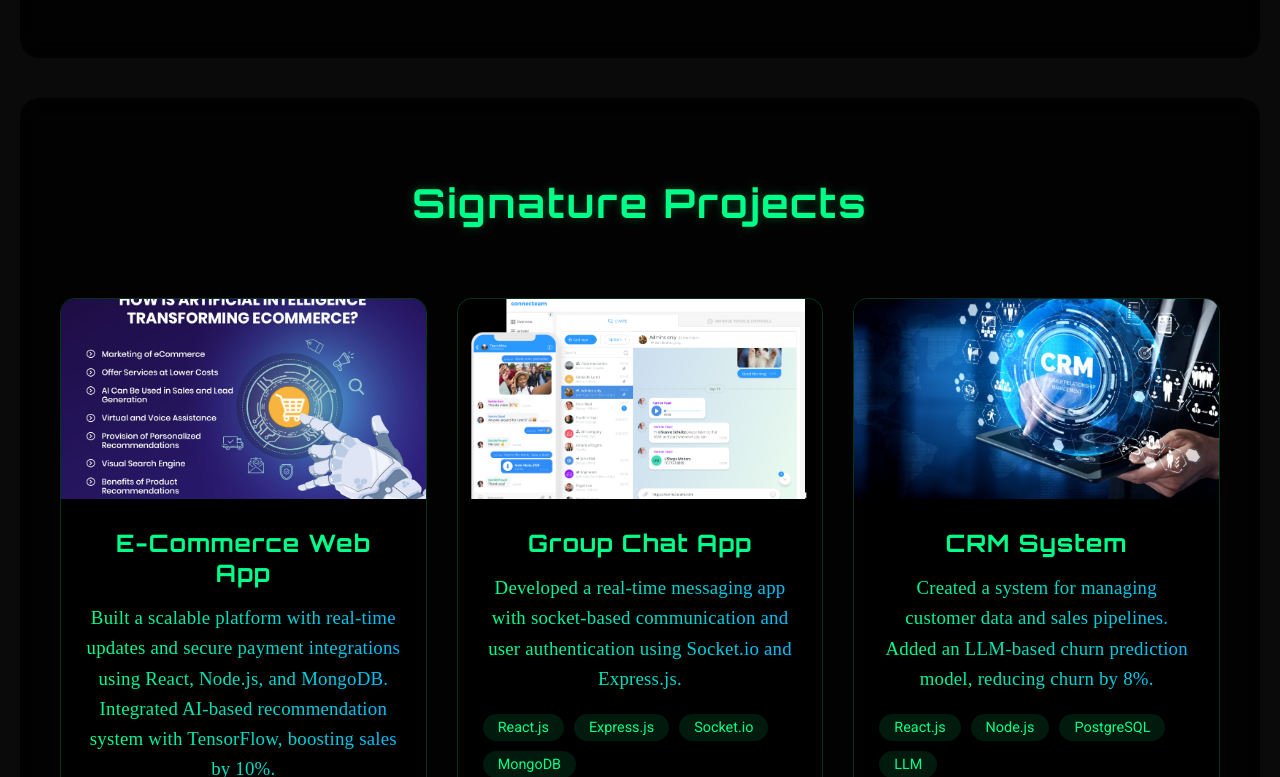
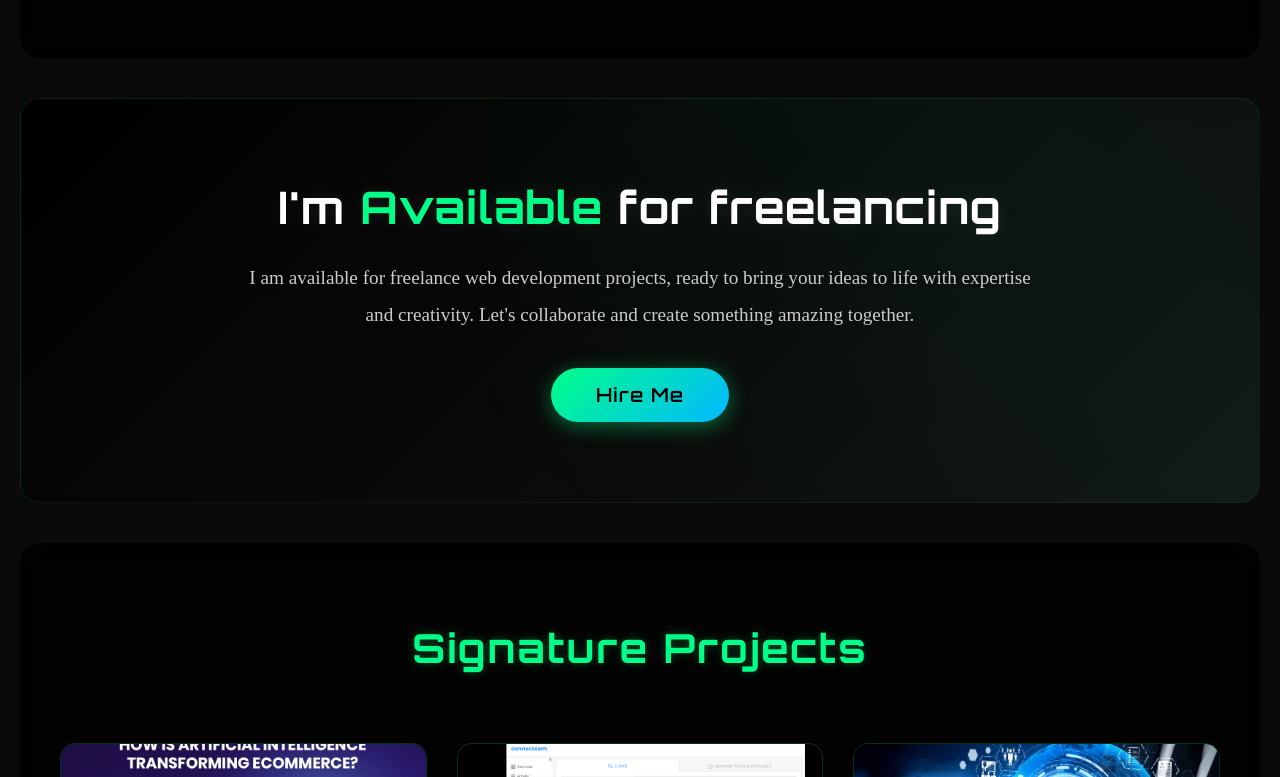
Before and after one commit to monagirhussan786/monagir-portfolio, a React (Create React App) app: page / in a window 1280 px wide. Shown: the part 8023-8800 px from the top of the page. Built offline with nearby package versions, Linux system fonts and the light colour scheme.

Commit message:
add freelancing section

```diff
--- a/src/App.css
+++ b/src/App.css
@@ -574,17 +574,26 @@ header {
 }
 
 .contact-links a {
-  color: #00ff88;
+  display: inline-block;
+  padding: 10px 28px;
+  background: linear-gradient(135deg, #00ff88 0%, #00b8ff 100%);
+  color: #000;
   text-decoration: none;
-  padding: 0.8rem 1.5rem;
-  border: 1px solid #00ff88;
   border-radius: 25px;
-  transition: all 0.3s ease;
+  font-size: 0.95rem;
+  font-weight: 600;
+  font-family: 'Orbitron', sans-serif;
+  letter-spacing: 1px;
+  transition: all 0.3s ease;
+  box-shadow: 0 4px 15px rgba(0, 255, 136, 0.4);
+  border: none;
 }
 
 .contact-links a:hover {
-  background: #00ff88;
-  color: #0a0a0a;
+  background: linear-gradient(135deg, #00ff88 0%, #00ffaa 100%);
+  transform: translateY(-3px) scale(1.05);
+  box-shadow: 0 8px 30px rgba(0, 255, 136, 0.6);
+  color: #000;
 }
 
 /* Animations */
@@ -1083,6 +1092,104 @@ header {
 
 .entry:hover .entry-content p {
   color: #fff;
+}
+
+/* Freelancing Section */
+.freelancing-section {
+  padding: 80px 20px;
+  background: linear-gradient(135deg, rgba(0, 0, 0, 0.95) 0%, rgba(20, 20, 20, 0.95) 100%);
+  backdrop-filter: blur(10px);
+  border-radius: 20px;
+  margin: 40px 20px;
+  text-align: center;
+  position: relative;
+  overflow: hidden;
+  border: 1px solid rgba(0, 255, 136, 0.1);
+}
+
+.freelancing-section::before {
+  content: '';
+  position: absolute;
+  top: 0;
+  left: 0;
+  width: 100%;
+  height: 100%;
+  background: linear-gradient(45deg, transparent, rgba(0, 255, 136, 0.05), transparent);
+  animation: shimmer 3s ease-in-out infinite;
+}
+
+@keyframes shimmer {
+  0%, 100% { opacity: 0.5; transform: translateX(-100%); }
+  50% { opacity: 1; transform: translateX(100%); }
+}
+
+.freelancing-content {
+  position: relative;
+  z-index: 1;
+  max-width: 800px;
+  margin: 0 auto;
+}
+
+.freelancing-content h2 {
+  font-family: 'Orbitron', sans-serif;
+  font-size: 2.8rem;
+  color: #fff;
+  margin-bottom: 25px;
+  text-shadow: 0 0 20px rgba(255, 255, 255, 0.1);
+  letter-spacing: 1px;
+}
+
+.freelancing-content h2 .highlight-yellow {
+  color: #00ff88;
+  font-weight: 700;
+
+}
+
+.freelancing-content p {
+  font-family: 'Lora', 'Roboto Slab', serif;
+  font-size: 1.2rem;
+  line-height: 1.9;
+  color: #ccc;
+  margin-bottom: 35px;
+  text-shadow: 0 1px 4px rgba(0, 0, 0, 0.3);
+}
+
+.freelancing-cta {
+  display: inline-block;
+  padding: 15px 45px;
+  background: linear-gradient(135deg, #00ff88 0%, #00b8ff 100%);
+  color: #000;
+  text-decoration: none;
+  border-radius: 30px;
+  font-size: 1.2rem;
+  font-weight: 600;
+  font-family: 'Orbitron', sans-serif;
+  letter-spacing: 1px;
+  transition: all 0.3s ease;
+  box-shadow: 0 4px 20px rgba(0, 255, 136, 0.4);
+  border: none;
+  cursor: pointer;
+}
+
+.freelancing-cta:hover {
+  background: linear-gradient(135deg, #00ff88 0%, #00ffaa 100%);
+  transform: translateY(-3px) scale(1.05);
+  box-shadow: 0 8px 30px rgba(0, 255, 136, 0.6);
+}
+
+@media (max-width: 768px) {
+  .freelancing-content h2 {
+    font-size: 2rem;
+  }
+
+  .freelancing-content p {
+    font-size: 1rem;
+  }
+
+  .freelancing-cta {
+    padding: 12px 35px;
+    font-size: 1rem;
+  }
 }
 
 /* Testimonials Section */
--- a/src/App.js
+++ b/src/App.js
@@ -443,6 +443,14 @@ if __name__ == '__main__':
         </div>
       </section>
 
+      <section className="freelancing-section">
+        <div className="freelancing-content">
+          <h2>I'm <span className="highlight-yellow">Available</span> for freelancing</h2>
+          <p>I am available for freelance web development projects, ready to bring your ideas to life with expertise and creativity. Let's collaborate and create something amazing together.</p>
+          <a href="#contact" className="freelancing-cta">Hire Me</a>
+        </div>
+      </section>
+
       <section id="projects">
         <h2>Signature Projects</h2>
         <div className="projects-grid">
```
